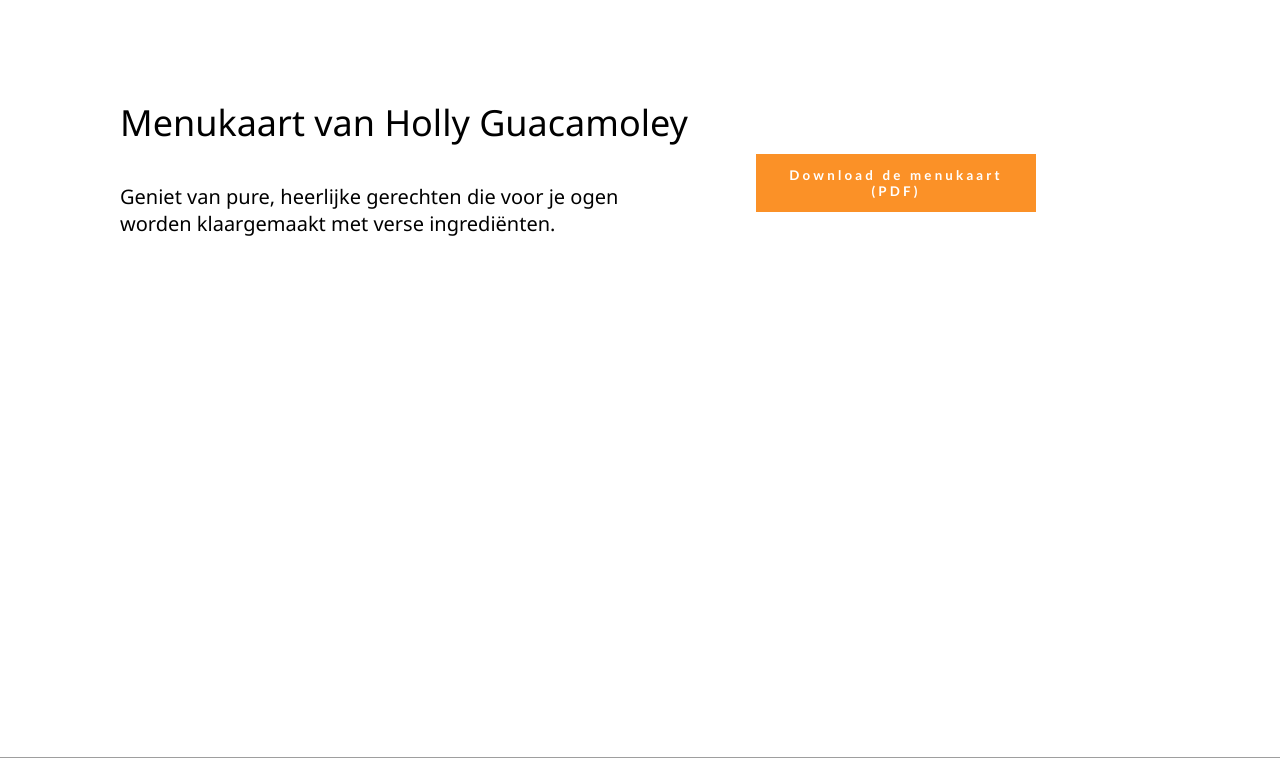
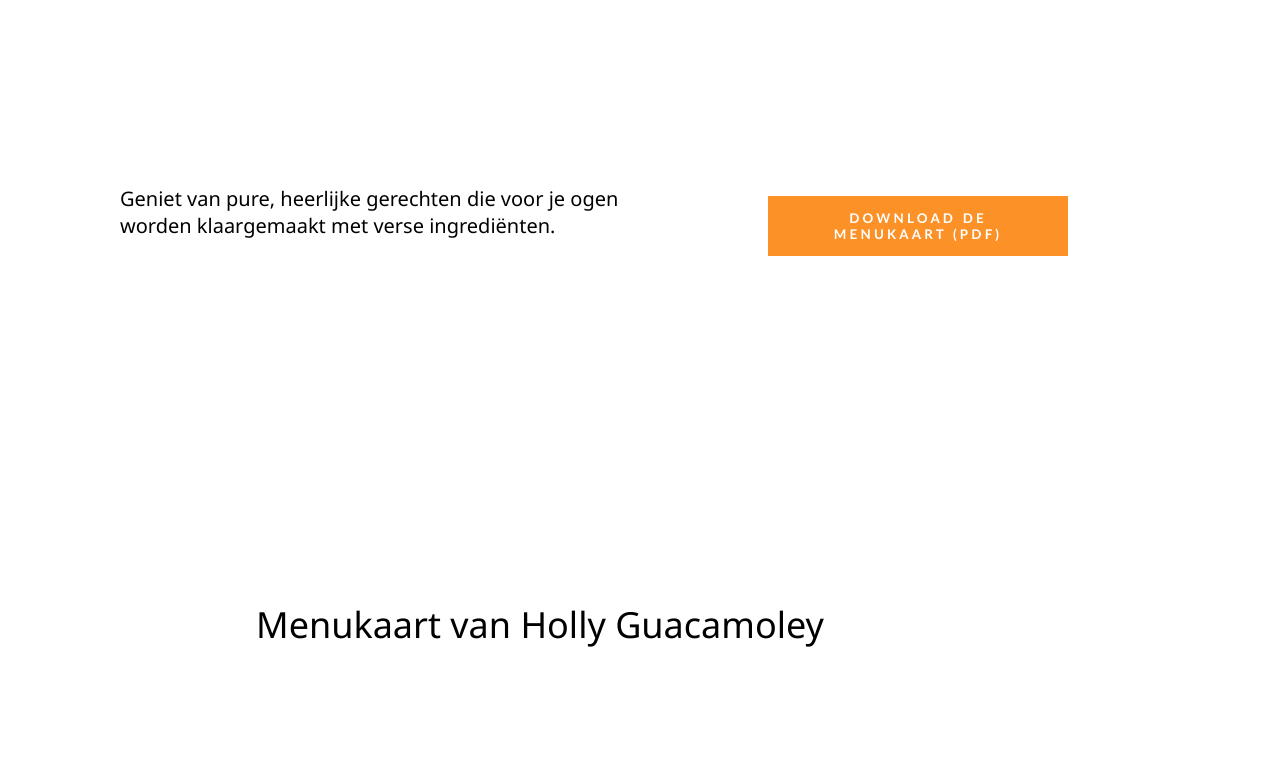
Before and after one commit to lexisother/gilde-restaurant, a PHP site: page /menu.php in a window 1280 px wide. Shown: the part 500-1258 px from the top of the page. Run offline with PHP 8.4, Linux system fonts and the light colour scheme; grey boxes are pictures that could not be loaded.

Commit message:
button changes with links

```diff
--- a/Website/homepage.php
+++ b/Website/homepage.php
@@ -33,14 +33,14 @@
 </div>
 
 <div class="menu-image">
-<button href="menu.php" class="menukaart">BEKIJK DE MENUPAGINA</button>
+<a href="menu.php"><button class="menukaart">BEKIJK DE MENUPAGINA</button></a>
     <h3>VOLOP KEUS VOOR GROOT EN KLEIN!</h3>
     <h4>De menukaart van Holly Guacamoley! Ons Restaurant is zeer gevarieerd. <br>
         Met onder andere: panini's, broodjes, verse pasta's, gegrilde kip, vis en heerlijke steak. <br></h4>
 </div>
 
 <div class="reservering-image">
-<button href="reserveren.php" class="reservering">RESERVEREN</button>
+<a href="reserveren.php"><button class="reservering">RESERVEREN</button></a>
     <p class="reservering-kop">RESERVEER SNEL EN GEMAKKELIJK!</p>
     <p class="reservering-text">Reserveer snel en gemakkelijk.</p>
 </div>
--- a/Website/menu.css
+++ b/Website/menu.css
@@ -45,16 +45,16 @@ center{
 
 .menukaart{
     position: relative;
-    top: 70%;
-    left: 20%;
+    left: 60%;
+    bottom: 300px;
     color: white;
     font-weight: bold;
     font-family:'Trebuchet MS', 'Lucida Sans Unicode', 'Lucida Grande', 'Lucida Sans', Arial, sans-serif;
     letter-spacing: .2rem;
     padding: 9px 25px;
     background-color: #fb9127;
-    height: 58px;
-    width: 280px;
+    height: 60px;
+    width: 300px;
     border: none;
     cursor: pointer;
     transition: all 0.3s ease 0s;
@@ -66,10 +66,12 @@ center{
     background-color: transparent;
 }
 
+
+
 .menu-title{
     position: relative;
-    left: 120px;
-    bottom: 500px;
+    left: 20%;
+    bottom: 50%;
     font-size: 36px;
     max-width: 50%;
     font-family:'Segoe UI', Tahoma, Geneva, Verdana, sans-serif;
--- a/Website/menu.php
+++ b/Website/menu.php
@@ -11,15 +11,12 @@
 ?>
 <div class="black-header"></div>
 <div class="front-image"></div>
-<div></div>
 <center>
     <p class="front-title">Menukaart</p>
     <p class="front-info">Kom je bij ons eten? Bekijk alvast wat op het menu staat!</p>
-
-
-<button href="menu.php" class="menukaart">Download de menukaart (PDF)</button>
 </center>
 
+<a href="menu.php"><button class="menukaart">DOWNLOAD DE MENUKAART (PDF)</button></a>
 <p class="menu-title">Menukaart van Holly Guacamoley</p>
 <p class="menu-text">Geniet van pure, heerlijke gerechten die voor je ogen<br>
                      worden klaargemaakt met verse ingrediënten.</p>
```
Also changed, not shown: Website/contact.css (+8 -8 lines).
